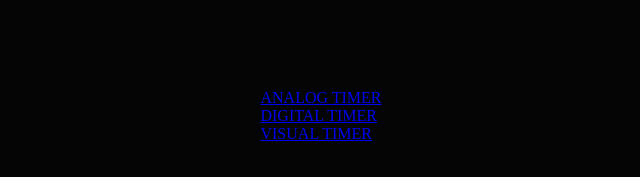
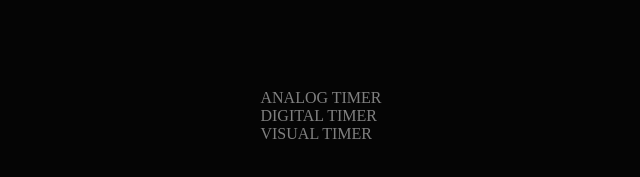
Before and after one commit to samadamp/Fabulous.Zombies, a website built with Vite: page index.html in a window 1280 px wide. Shown: the part 151-328 px from the top of the page, without its empty margins (319-959 px from the left). Built offline with nearby package versions, Linux system fonts and the light colour scheme; files whose address does not match are found by name.

Commit message:
menutrix

```diff
--- a/src/scss/components/_dropdown.scss
+++ b/src/scss/components/_dropdown.scss
@@ -4,8 +4,12 @@ nav{
 
 
     li {
-        text-decoration: none;
-        list-style: none;
-        color: white;
+        list-style-type: none;
+
+        a{
+            color: grey;
+            text-decoration: none;
+        }
     }
+
 }
```
